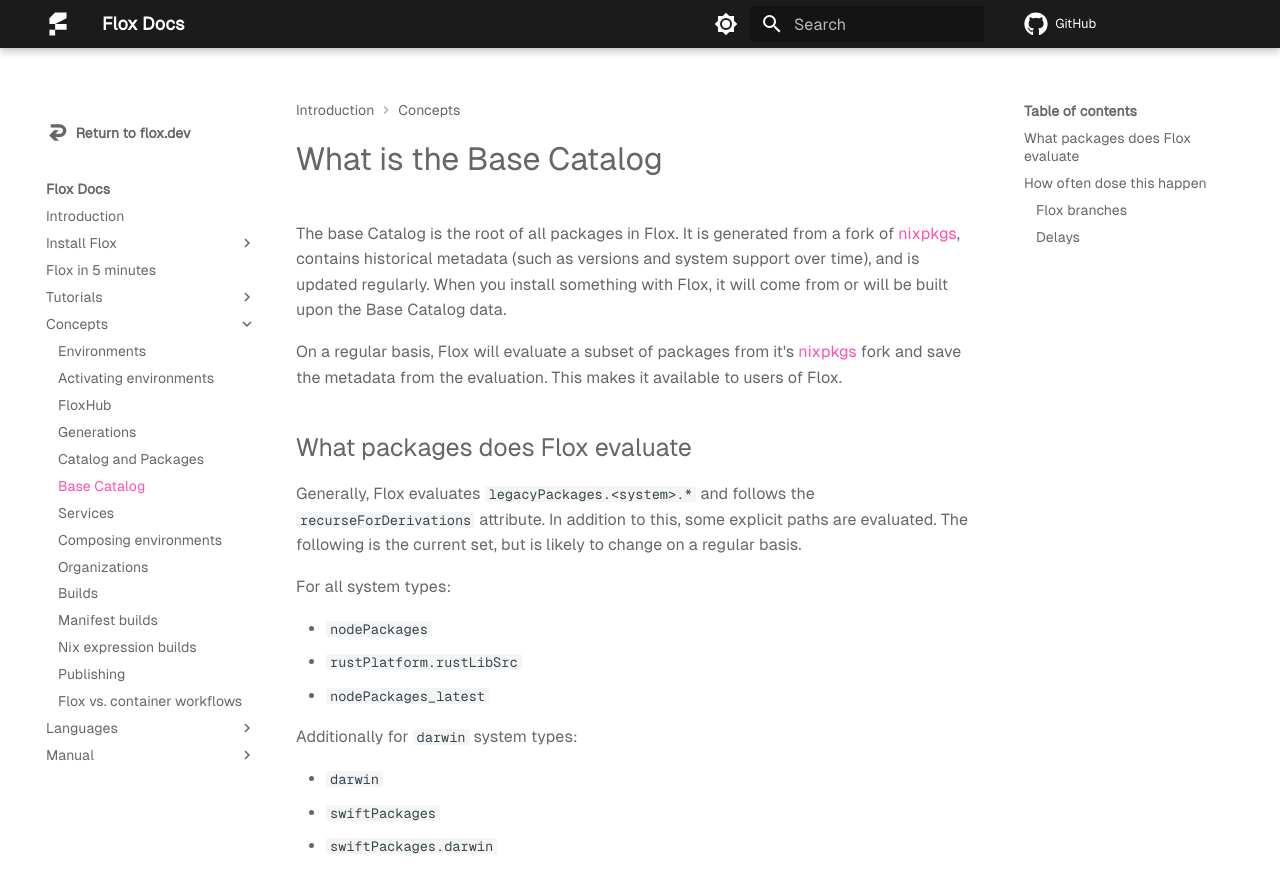
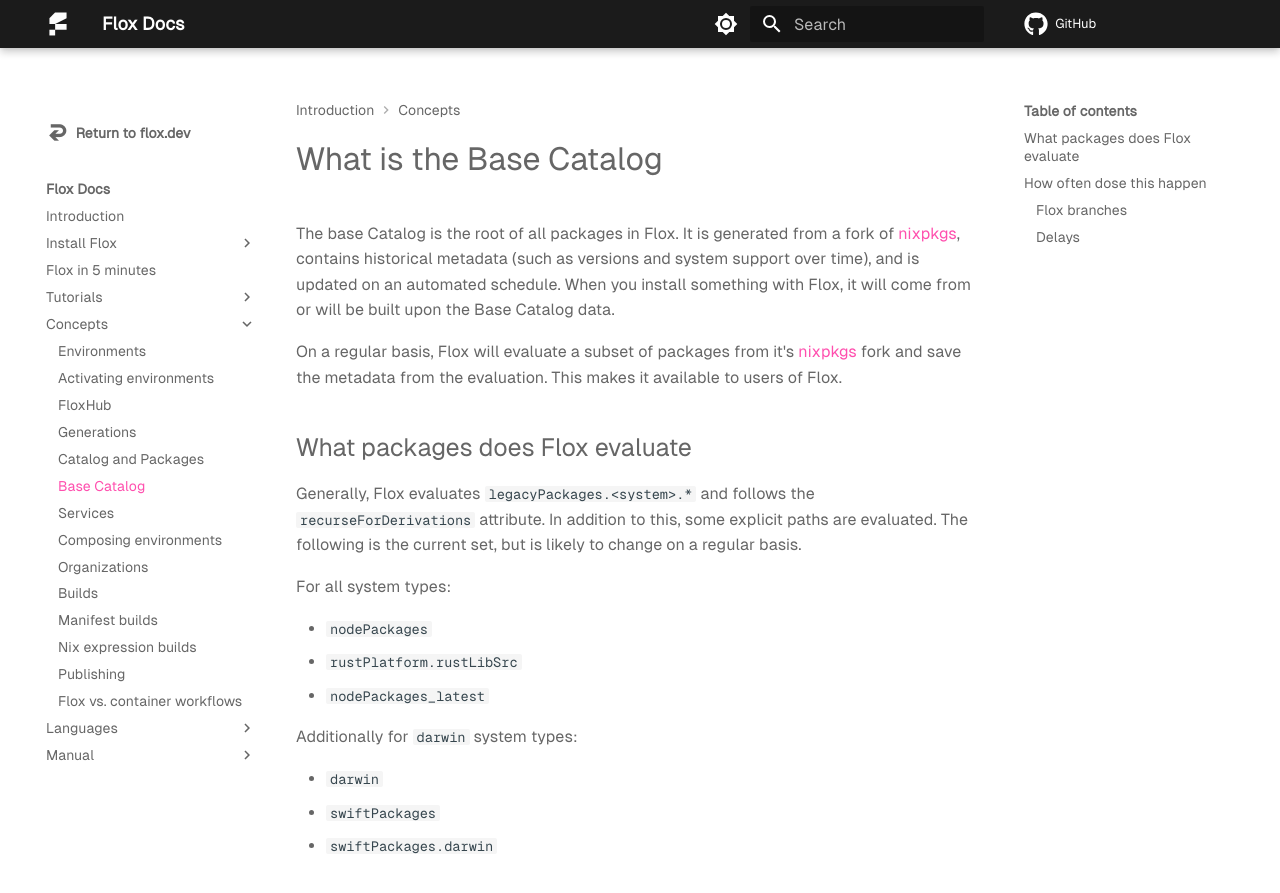
Before and after one commit to flox/floxdocs, an MkDocs documentation site: the page built from docs/concepts/base-catalog.md, in a window 1280 px wide and 900 px high. Shown: the top 893 px of the window. Built offline with MkDocs 1.6.1 and Material for MkDocs 9.7.7, drawn with Linux system fonts in a browser that asks for light colours; plug-ins that fetch from the network failed and are left out; comment, search, counter and statistics services are not loaded.

Commit message:
Apply suggestion from @zmitchell
Co-authored-by: Zach Mitchell <zmitchell@fastmail.com>

```diff
--- a/docs/concepts/base-catalog.md
+++ b/docs/concepts/base-catalog.md
@@ -7,7 +7,7 @@
 
 The base Catalog is the root of all packages in Flox.  It is generated from
 a fork of [nixpkgs][nixpkgs], contains historical metadata (such as versions and system support over time), and is
-updated regularly.  When you install something with Flox, it will come from or
+updated on an automated schedule.  When you install something with Flox, it will come from or
 will be built upon the Base Catalog data.
 
 On a regular basis, Flox will evaluate a subset of packages from it's
```
